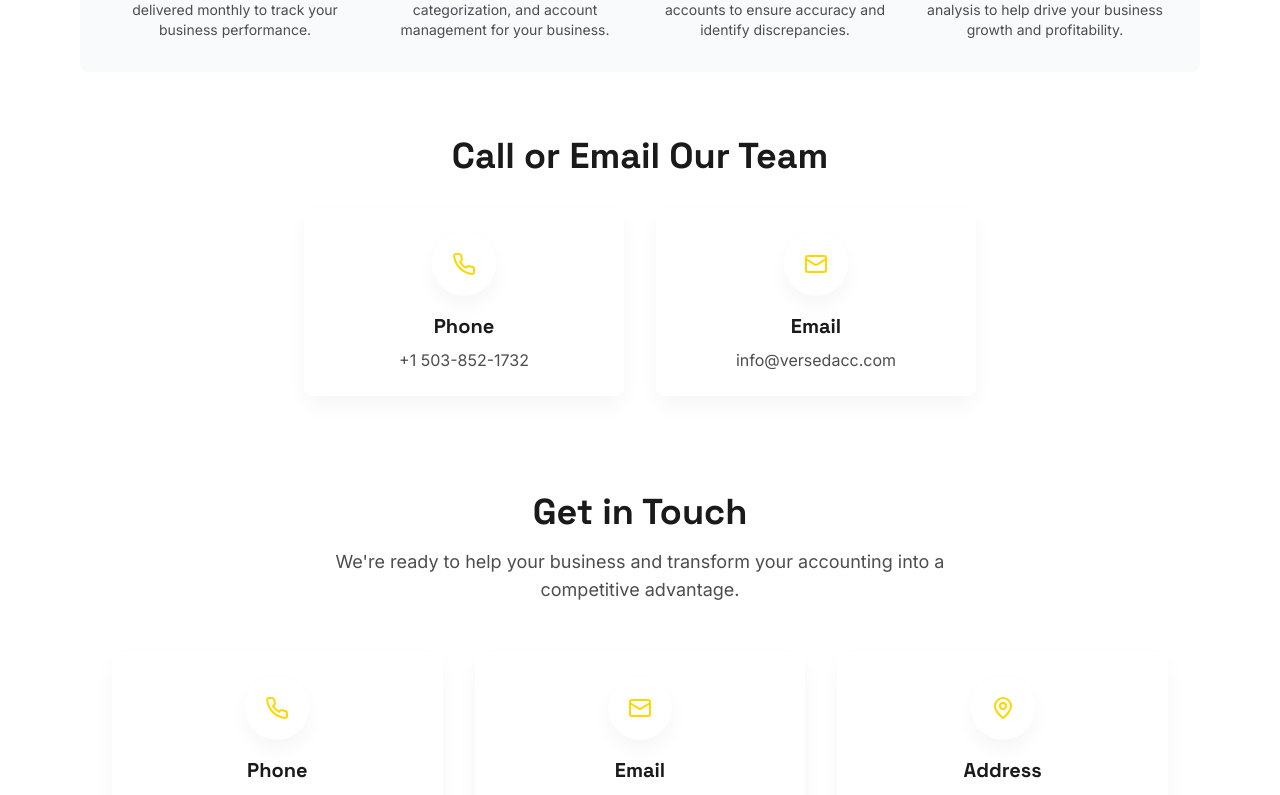
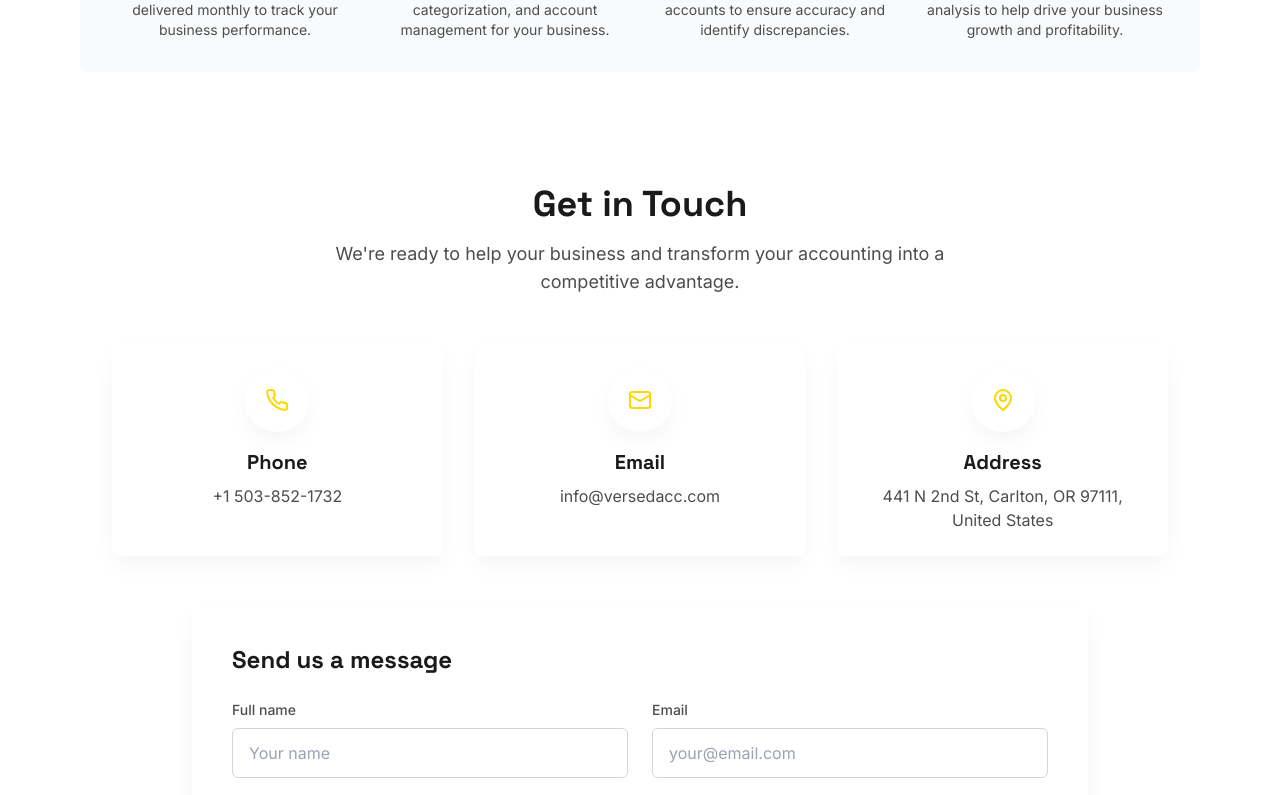
Before and after one commit to versedaccounting/versedaccounting, a React (Vite) app: page /pricing in a window 1280 px wide. Shown: the part 1221-2016 px from the top of the page. Built offline with nearby package versions, Linux system fonts and the light colour scheme.

Commit message:
Remover seção de contato e ajustar espaçamento

```diff
--- a/src/components/Pricing.tsx
+++ b/src/components/Pricing.tsx
@@ -1,5 +1,5 @@
 import React from 'react';
-import { Check, ArrowRight, Phone, Mail } from 'lucide-react';
+import { Check, ArrowRight } from 'lucide-react';
 import { Link } from 'react-router-dom';
 import Contact from './Contact';
 
@@ -59,21 +59,6 @@ const Pricing: React.FC = () => {
   const scrollToContact = () => {
     document.getElementById('pricing-contact')?.scrollIntoView({ behavior: 'smooth' });
   };
-
-  const contactInfo = [
-    {
-      icon: <Phone size={24} className="text-primary-500" />,
-      title: "Phone",
-      details: "+1 503-852-1732",
-      action: "tel:+15038521732"
-    },
-    {
-      icon: <Mail size={24} className="text-primary-500" />,
-      title: "Email",
-      details: "info@versedacc.com",
-      action: "mailto:info@versedacc.com"
-    }
-  ];
 
   return (
     <div className="min-h-screen pt-28 pb-20 px-4">
@@ -191,29 +176,8 @@ const Pricing: React.FC = () => {
           </div>
         </div>
 
-        {/* Call or Email Our Team - Simplified */}
-        <div className="text-center mb-12 animate-on-scroll">
-          <h2 className="text-3xl md:text-4xl font-bold mb-8">Call or Email Our Team</h2>
-
-          <div className="grid md:grid-cols-2 gap-8 max-w-2xl mx-auto mb-12">
-            {contactInfo.map((info, index) => (
-              <a
-                key={index}
-                href={info.action}
-                className="card p-6 text-center hover:bg-primary-50 transition-colors"
-              >
-                <div className="w-16 h-16 bg-white rounded-full shadow-soft flex items-center justify-center mx-auto mb-4">
-                  {info.icon}
-                </div>
-                <h3 className="font-bold text-xl mb-2">{info.title}</h3>
-                <p className="text-secondary-600">{info.details}</p>
-              </a>
-            ))}
-          </div>
-        </div>
-
         {/* Contact Form */}
-        <div id="pricing-contact" className="mb-16">
+        <div id="pricing-contact">
           <Contact />
         </div>
       </div>
```
